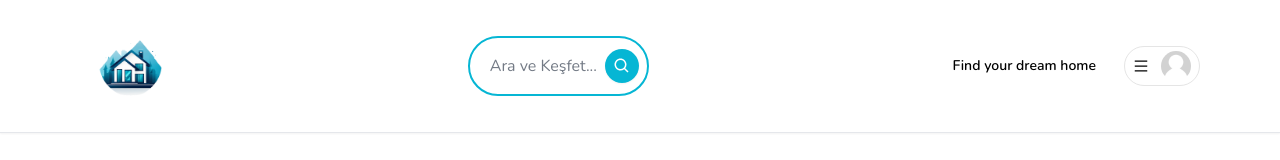
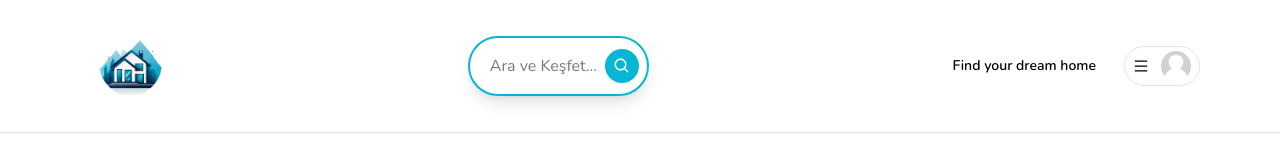
Before and after one commit to osmanyusufakkus/emlakgptnextjs, a Next.js app: page / in a window 1280 px wide. Shown: the top 160 px of the page. Built offline with nearby package versions, Linux system fonts and the light colour scheme; no server answers.

Commit message:
Add shadow to search bar in navbar

```diff
--- a/app/components/navbar/search.tsx
+++ b/app/components/navbar/search.tsx
@@ -4,7 +4,7 @@ import Link from "next/link";
 const Search = () => {
   return (
     <Link href="/api/searching">
-      <div className="border-[2px] border-cyan-500 w-full md:w-auto py-2 rounded-full hover:bg-cyan-50/25 transition cursor-pointer">
+      <div className="border-[2px] border-cyan-500 w-full md:w-auto py-2 rounded-full hover:bg-cyan-50/25 transition cursor-pointer shadow-lg">
         <div className="flex flex-row items-center justify-between">
           <div className="m-2 ml-5 text-gray-700/70">Ara ve Keşfet...</div>
           <div className="text-sm font-semibold px-2 p-2 mr-2 bg-cyan-500 rounded-full text-white shadow-sm hover:shadow-md transition cursor-pointer ">
```
